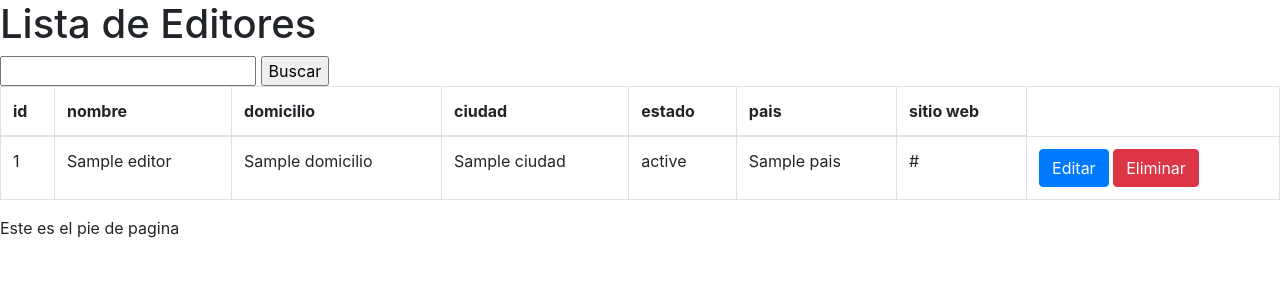
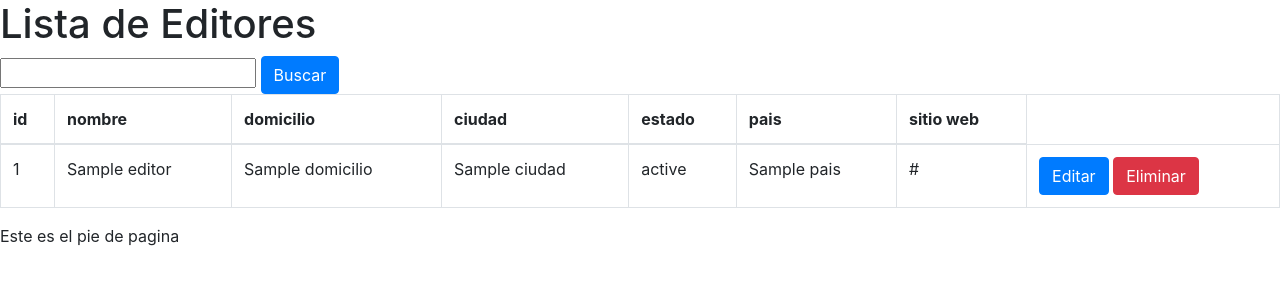
Before and after one commit to JokerBerlin/python, a Django app: template templates/editor/listar_editor.html in a window 1280 px wide. Shown: the part 24-324 px from the top of the page. Run offline with Django 3.2, Linux system fonts and the light colour scheme; the template is opened without the code that fills it: most values are stand-ins (such as "Sample title", 1, 10 or a date in 2020); some libraries are stand-ins or nearby versions.

Commit message:
modificado el boton buscar

```diff
--- a/templates/editor/listar_editor.html
+++ b/templates/editor/listar_editor.html
@@ -8,7 +8,7 @@
   <h1>Lista de Editores</h1>
   <form action="/editor/buscar/" method="get">
       <input type="text" name="q">
-      <input type="submit" value="Buscar">
+      <input class="btn btn-primary" type="submit" value="Buscar">
   </form>
 
   <table class="table table-bordered">
```
